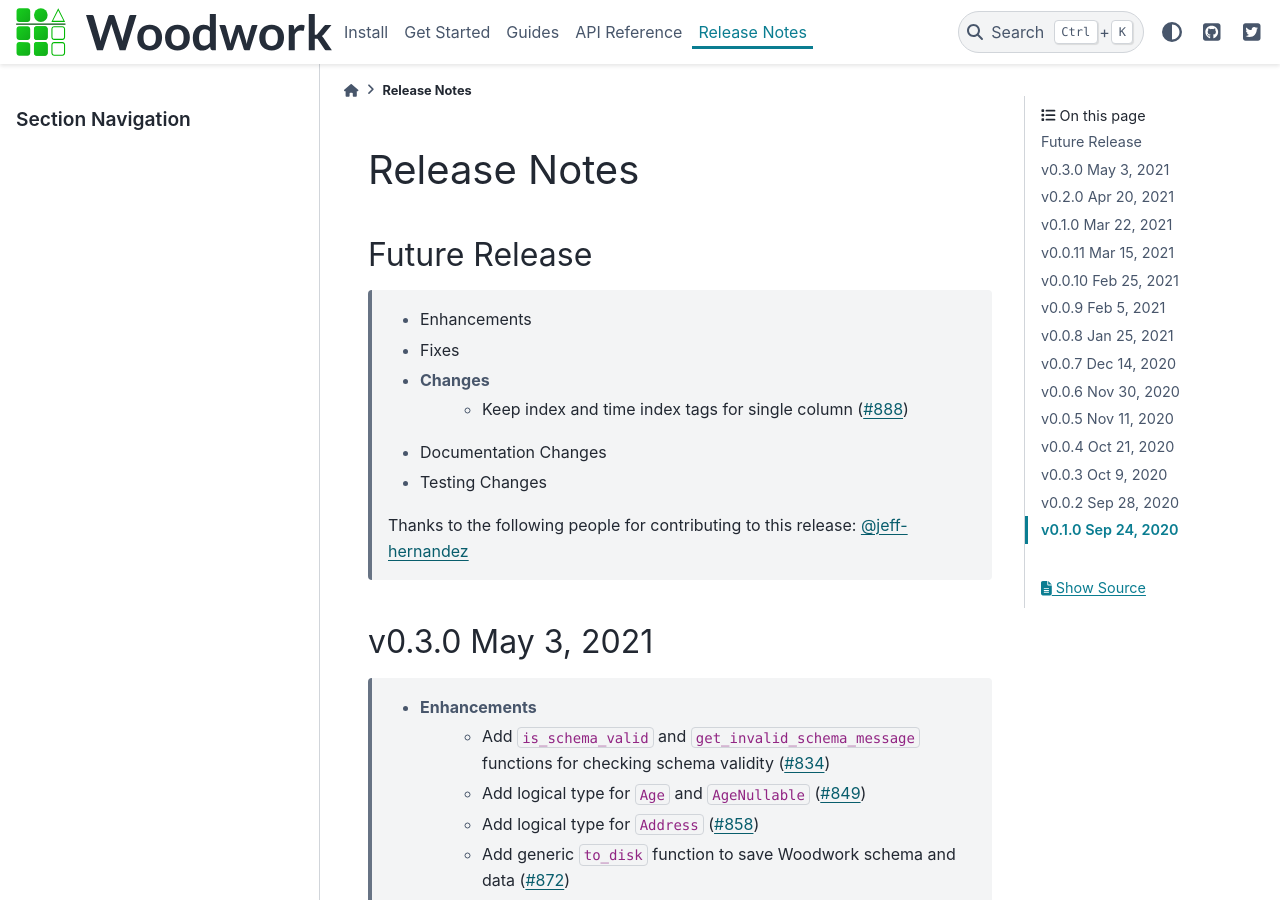
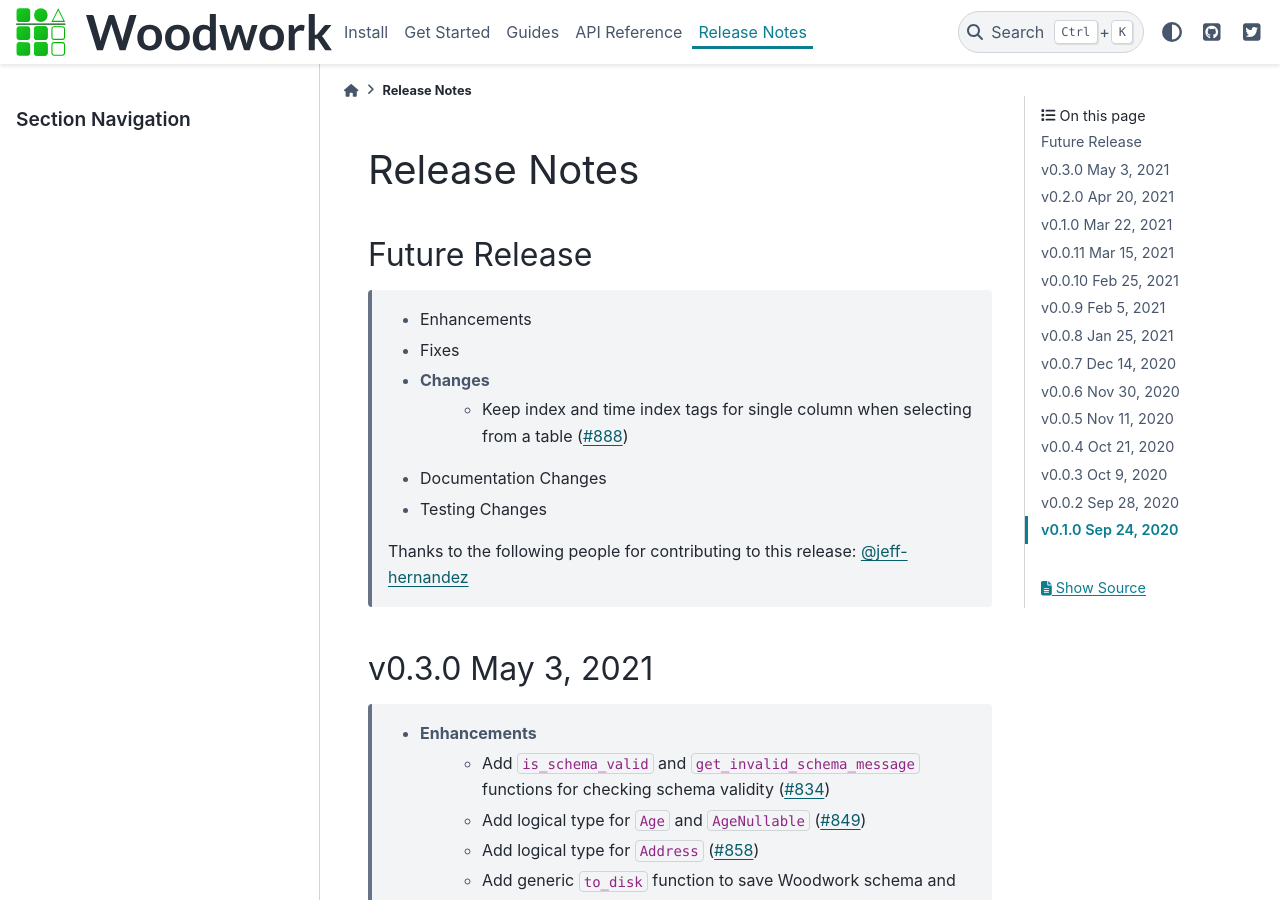
Before and after one commit to alteryx/woodwork, a Sphinx documentation site: the page built from docs/source/release_notes.rst, in a window 1280 px wide and 900 px high. Built offline with Sphinx 7.4.7 and the PyData theme 0.15.4, drawn with Linux system fonts in a browser that asks for light colours; comment, search, counter and statistics services are not loaded.

Commit message:
update release notes

```diff
--- a/docs/source/release_notes.rst
+++ b/docs/source/release_notes.rst
@@ -17,7 +17,7 @@
     * Enhancements
     * Fixes
     * Changes
-        * Keep index and time index tags for single column (:pr:`888`)
+        * Keep index and time index tags for single column when selecting from a table (:pr:`888`)
     * Documentation Changes
     * Testing Changes
 
```
